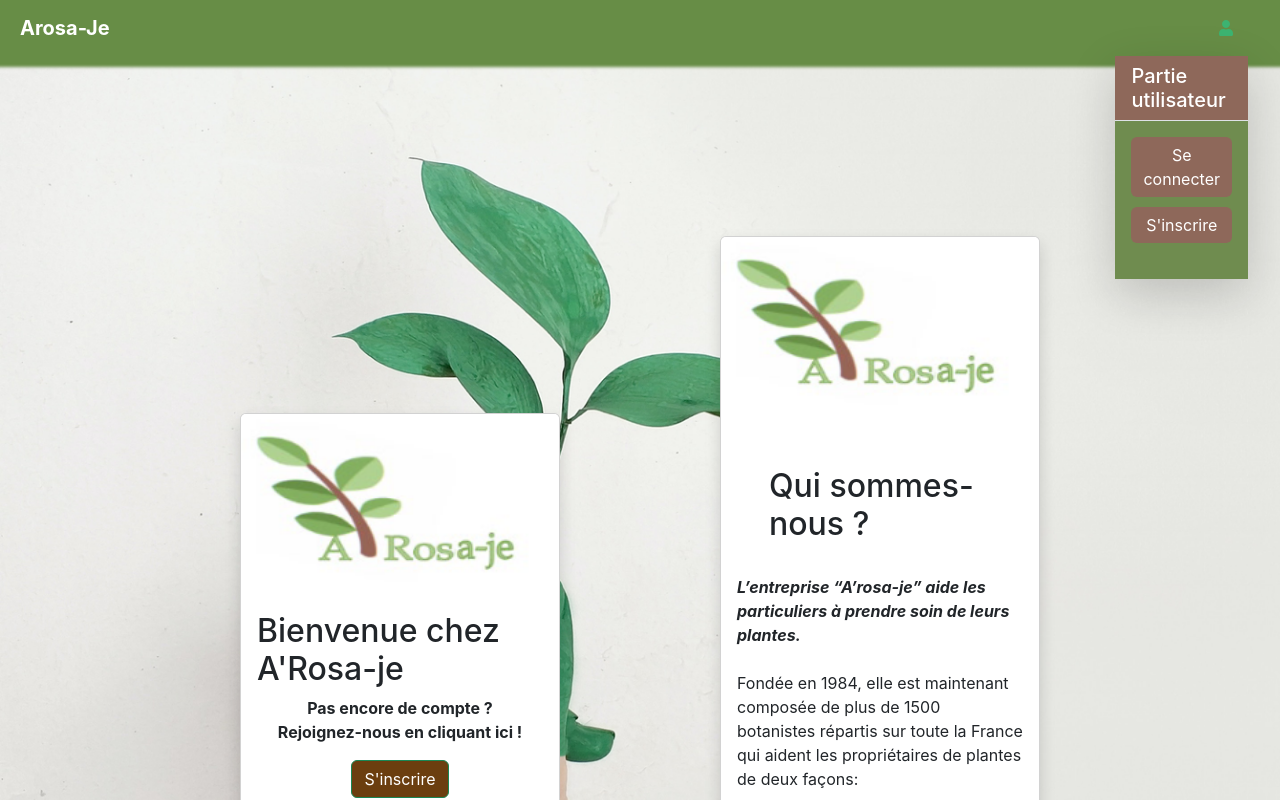
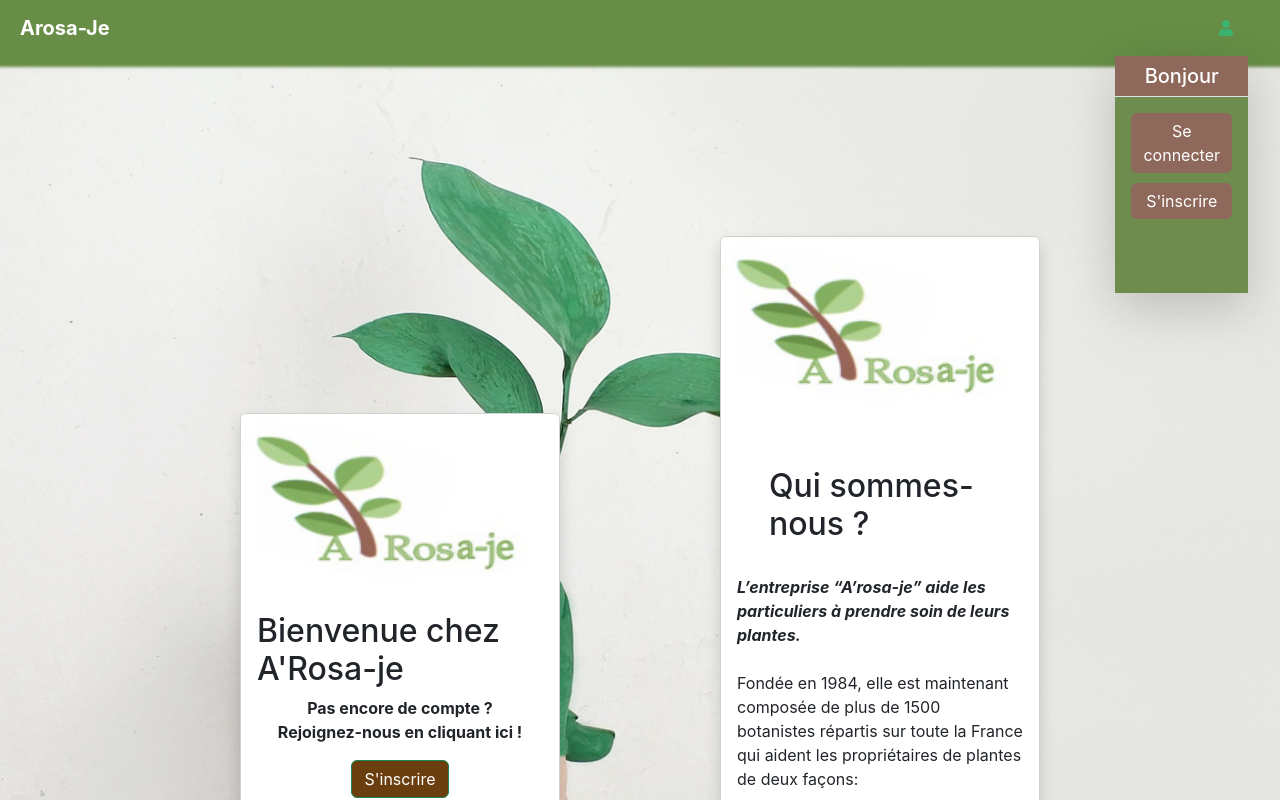
Before and after one commit to JRedxs/MSPR-BDD-B3, a React (Create React App) app in the folder MSPR-BDD-B3-WebApp/front/: page / in a window 1280 px wide. Both pictures are taken after a click on the button 1226 px from the left and 28 px from the top of the page. Shown: the top 800 px of the page. Built offline with nearby package versions, Linux system fonts and the light colour scheme; no server answers; some icons are missing.

Commit message:
errors fixed and added getUser function, added personnalised bonjour

```diff
--- a/MSPR-BDD-B3-WebApp/front/src/components/common/Header.js
+++ b/MSPR-BDD-B3-WebApp/front/src/components/common/Header.js
@@ -1,70 +1,73 @@
-import { useState } from 'react';
-import { Link, useNavigate } from 'react-router-dom';
-import 'bootstrap/dist/css/bootstrap.min.css';
-import '../../styles/Header.css';
-import { FaUser } from 'react-icons/fa';
+import { useState } from 'react'
+import { Link, useNavigate } from 'react-router-dom'
+import 'bootstrap/dist/css/bootstrap.min.css'
+import '../../styles/Header.css'
+import { FaUser } from 'react-icons/fa'
+import { useCurrentUser } from '../../libs/functions/getUser'
+
 
 const Header = () => {
-    const [isOpen, setIsOpen] = useState(false);
+    const [isOpen, setIsOpen] = useState(false)
+		const user = useCurrentUser()
 
     const handleToggle = () => {
-        setIsOpen(!isOpen);
-    };
+        setIsOpen(!isOpen)
+    }
 
-    const navigate = useNavigate();
+    const navigate = useNavigate()
 
     const handleLogout = () => {
-        window.sessionStorage.removeItem('access_token');
-        setIsOpen(false);  // ferme le menu si ouvert
-        navigate('/login');  // redirige vers la page de connexion
-    };
+        window.sessionStorage.removeItem('access_token')
+        setIsOpen(false)    // ferme le menu si ouvert
+        navigate('/login')  // redirige vers la page de connexion
+    }
 
-    const isLoggedIn = !!window.sessionStorage.getItem('access_token');
+    const isLoggedIn = !!window.sessionStorage.getItem('access_token')
 
     return (
         <>
-            <nav className="navbar navbar-expand-lg navbar-light shadow-lg">
-                <a className="navbar-brand" href="/" style={{ marginLeft: '20px', color: 'white' }}><b>Arosa-Je </b></a>
-                <button className="navbar-toggler" type="button" data-toggle="collapse" data-target="#navbarNav" aria-controls="navbarNav" aria-expanded="false" aria-label="Toggle navigation">
-                    <span className="navbar-toggler-icon"></span>
+            <nav    className = "navbar navbar-expand-lg navbar-light shadow-lg">
+            <a      className = "navbar-brand" href   = "/" style            = {{ marginLeft: '20px', color: 'white' }}><b>Arosa-Je </b></a>
+            <button className = "navbar-toggler" type = "button" data-toggle = "collapse" data-target = "#navbarNav" aria-controls = "navbarNav" aria-expanded = "false" aria-label = "Toggle navigation">
+            <span   className = "navbar-toggler-icon"></span>
                 </button>
-                <div className="collapse navbar-collapse" id="navbarNav">
-                    <ul className="navbar-nav mx-auto"> {/* Ajout de la classe mx-auto */}
-                        <li className="nav-item active" style={{ display: 'flex', alignItems: 'center', justifyContent: 'center' }}>
+                <div className = "collapse navbar-collapse" id = "navbarNav">
+                <ul  className = "navbar-nav mx-auto"> {/* Ajout de la classe mx-auto */}
+                <li  className = "nav-item active" style       = {{ display: 'flex', alignItems: 'center', justifyContent: 'center' }}>
                             {isLoggedIn && (
                                 <a
-                                    className="nav-link"
-                                    href="/Map"
-                                    style={{
-                                        color: 'white',
-                                        fontSize: '14px',
-                                        padding: '8px 12px',
-                                        border: '1px solid white',
-                                        borderRadius: '4px',
+                                    className = "nav-link"
+                                    href      = "/Map"
+                                    style     = {{
+                                        color          : 'white',
+                                        fontSize       : '14px',
+                                        padding        : '8px 12px',
+                                        border         : '1px solid white',
+                                        borderRadius   : '4px',
                                         backgroundColor: 'transparent',
-                                        textDecoration: 'none',
-                                        marginRight: '10px'
+                                        textDecoration : 'none',
+                                        marginRight    : '10px'
                                     }}
                                 >
                                     Garder une plante
-                                    <span className="sr-only">(current)</span>
+                                    <span className = "sr-only">(current)</span>
                                 </a>
                             )}
                         </li>
-                        <li className="nav-item active" style={{ display: 'flex', alignItems: 'center', justifyContent: 'center' }}>
+                        <li className = "nav-item active" style = {{ display: 'flex', alignItems: 'center', justifyContent: 'center' }}>
                             {isLoggedIn && (
                                 <a
-                                    className="nav-link"
-                                    href="/SearchPlant"
-                                    style={{
-                                        color: 'white',
-                                        fontSize: '14px',
-                                        padding: '8px 12px',
-                                        border: '1px solid white',
-                                        borderRadius: '4px',
+                                    className = "nav-link"
+                                    href      = "/SearchPlant"
+                                    style     = {{
+                                        color          : 'white',
+                                        fontSize       : '14px',
+                                        padding        : '8px 12px',
+                                        border         : '1px solid white',
+                                        borderRadius   : '4px',
                                         backgroundColor: 'transparent',
-                                        textDecoration: 'none',
-                                        marginLeft: '10px'
+                                        textDecoration : 'none',
+                                        marginLeft     : '10px'
                                     }}
                                 >
                                     Rechercher une plante
@@ -73,28 +76,28 @@ const Header = () => {
                         </li>
                     </ul>
                 </div>
-                <div className="position-relative me-4">
+                <div className = "position-relative me-4">
                     <button
-                        className="circle"
-                        type="button"
-                        onClick={handleToggle}
+                        className = "circle"
+                        type      = "button"
+                        onClick   = {handleToggle}
                     >
                         <FaUser />
-                        <i className="bi bi-person"></i>
+                        <i className = "bi bi-person"></i>
                     </button>
                     {isOpen && (
-                        <div className="position-absolute end-0 mt-2 me-2 shadow-lg bg-white rounded" style={{ zIndex: 1 }}>
-                            <div className="py-2 px-3 border-bottom d-flex justify-content-center align-items-center" style={{ backgroundColor: '#8E685A', color: 'white' }}>
-                                <h5 className="d-flex m-0 justify-content-center">Partie utilisateur</h5>
+                        <div className = "position-absolute end-0 mt-2 me-2 shadow-lg bg-white rounded" style             = {{ zIndex: 1 }}>
+                        <div className = "py-2 px-3 border-bottom d-flex justify-content-center align-items-center" style = {{ backgroundColor: '#8E685A', color: 'white' }}>
+                        <h5  className = "d-flex m-0 justify-content-center">Bonjour {user.name}</h5>
                             </div>
-                            <div className="p-3" style={{ backgroundColor: '#6F8C4F', color: 'white', borderColor: 'black', display: 'flex', flexDirection: 'column' }}>
-                                <div style={{ marginTop: 'auto', marginBottom: '10px' }}>
+                            <div className = "p-3" style = {{ backgroundColor: '#6F8C4F', color: 'white', borderColor: 'black', display: 'flex', flexDirection: 'column' }}>
+                            <div style     = {{ marginTop: 'auto', marginBottom: '10px' }}>
                                     {!isLoggedIn && (
                                         <Link
-                                            to="/login"
-                                            className="btn btn-primary w-100"
-                                            role="button"
-                                            style={{ backgroundColor: '#8E685A', color: 'white', border: 'none' }}
+                                            to        = "/login"
+                                            className = "btn btn-primary w-100"
+                                            role      = "button"
+                                            style     = {{ backgroundColor: '#8E685A', color: 'white', border: 'none' }}
                                         >
                                             Se connecter
                                         </Link>
@@ -104,48 +107,37 @@ const Header = () => {
                                 <div>
                                     {!isLoggedIn && (
                                         <Link
-                                            to="/register"
-                                            className="btn btn-primary w-100"
-                                            role="button"
-                                            style={{ backgroundColor: '#8E685A', color: 'white', border: 'none' }}
+                                            to        = "/register"
+                                            className = "btn btn-primary w-100"
+                                            role      = "button"
+                                            style     = {{ backgroundColor: '#8E685A', color: 'white', border: 'none' }}
                                         >
                                             S'inscrire
                                         </Link>
                                     )}
                                 </div>
-
-                                <div style={{ marginTop: 'auto', marginBottom: '10px' }}>
+                                <br />
+                                <div style = {{ marginTop: 'auto', marginBottom: '10px' }}>
                                     {isLoggedIn && (
                                         <Link
-                                            to="/UserProfil"
-                                            className="btn btn-primary w-100"
-                                            role="button"
-                                            style={{ backgroundColor: '#8E685A', color: 'white', border: 'none' }}
-                                        >
-                                            Profil
-                                        </Link>
-                                    )}
-                                </div>
-                                <div style={{ marginTop: 'auto', marginBottom: '10px' }}>
-                                    {isLoggedIn && (
-                                        <Link
-                                            to="/Chat"
-                                            className="btn btn-primary w-100"
-                                            role="button"
-                                            style={{ backgroundColor: '#8E685A', color: 'white', border: 'none' }}
+                                            to        = "/UserProfil"
+                                            className = "btn btn-primary w-100"
+                                            role      = "button"
+                                            style     = {{ backgroundColor: '#8E685A', color: 'white', border: 'none' }}
                                         >
                                             Chat
                                         </Link>
                                     )}
                                 </div>
+                                <br />
                                 <div>
                                     {isLoggedIn && (
                                         <Link
-                                            to=""
-                                            className="btn btn-primary w-100"
-                                            role="button"
-                                            onClick={handleLogout}
-                                            style={{ backgroundColor: '#8E685A', color: 'white', border: 'none' }}
+                                            to        = ""
+                                            className = "btn btn-primary w-100"
+                                            role      = "button"
+                                            onClick   = {handleLogout}
+                                            style     = {{ backgroundColor: '#8E685A', color: 'white', border: 'none' }}
                                         >
                                             Se déconnecter
                                         </Link>
@@ -157,7 +149,7 @@ const Header = () => {
                 </div>
             </nav>
         </>
-    );
-};
+    )
+}
 
-export default Header;
+export default Header
--- /dev/null
+++ b/MSPR-BDD-B3-WebApp/front/src/libs/functions/getUser.js
@@ -0,0 +1,32 @@
+import { useState, useEffect } from 'react';
+import { useNavigate } from 'react-router-dom';
+import axios from 'axios';
+
+export function useCurrentUser() {
+    const [currentUser, setCurrentUser] = useState({name:"",firstname:"",email:"",phone:""})
+    const baseUrl                       = process.env.REACT_APP_API_URL
+    const navigate                      = useNavigate()
+
+    useEffect(() => {
+        const fetchCurrentUser = async () => {
+            try {
+                const accessToken = window.sessionStorage.getItem("access_token")
+                const response    = await axios.get(`${baseUrl}/user/me`, {
+                    headers: {
+                    Authorization: `Bearer ${accessToken}`,
+                    },
+                })
+                .catch(error => {
+                    console.log(error)
+                    navigate(`/`)
+                })
+                setCurrentUser(response.data.user)
+            } catch (error) {
+                console.error(error)
+            }
+        }
+        fetchCurrentUser()
+    })
+
+    return currentUser;
+}
```
Also changed, not shown: MSPR-BDD-B3-WebApp/front/src/components/UserProfil.js (+20 -20 lines).
